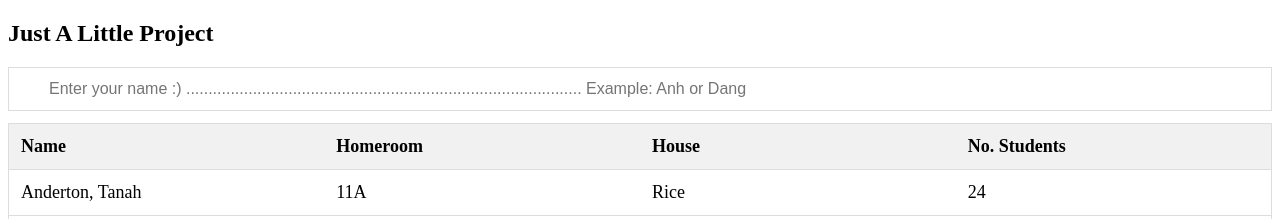
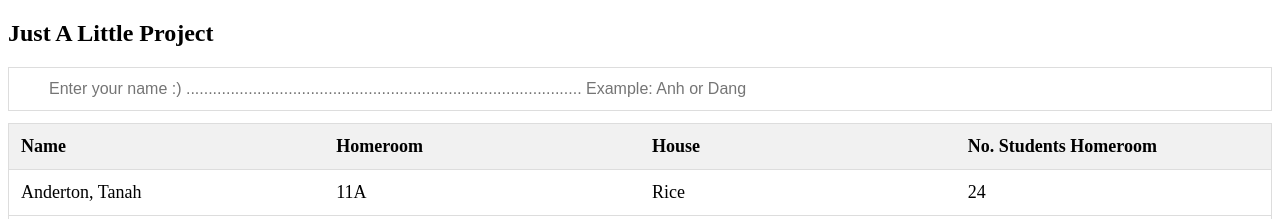
Before and after one commit to nohpe-anh/list, a plain HTML site: page index.html in a window 1280 px wide. Shown: the top 219 px of the page. Drawn offline with Linux system fonts and the light colour scheme.

Commit message:
Update index.html

```diff
--- a/index.html
+++ b/index.html
@@ -50,7 +50,7 @@
     <th style="width:25%;">Name</th>
     <th style="width:25%;">Homeroom</th>
     <th style="width:25%;">House</th>
-    <th style="width:25%;">No. Students</th>
+    <th style="width:25%;">No. Students Homeroom</th>
   </tr>
   <tr>
     <td>Anderton, Tanah</td>
```
